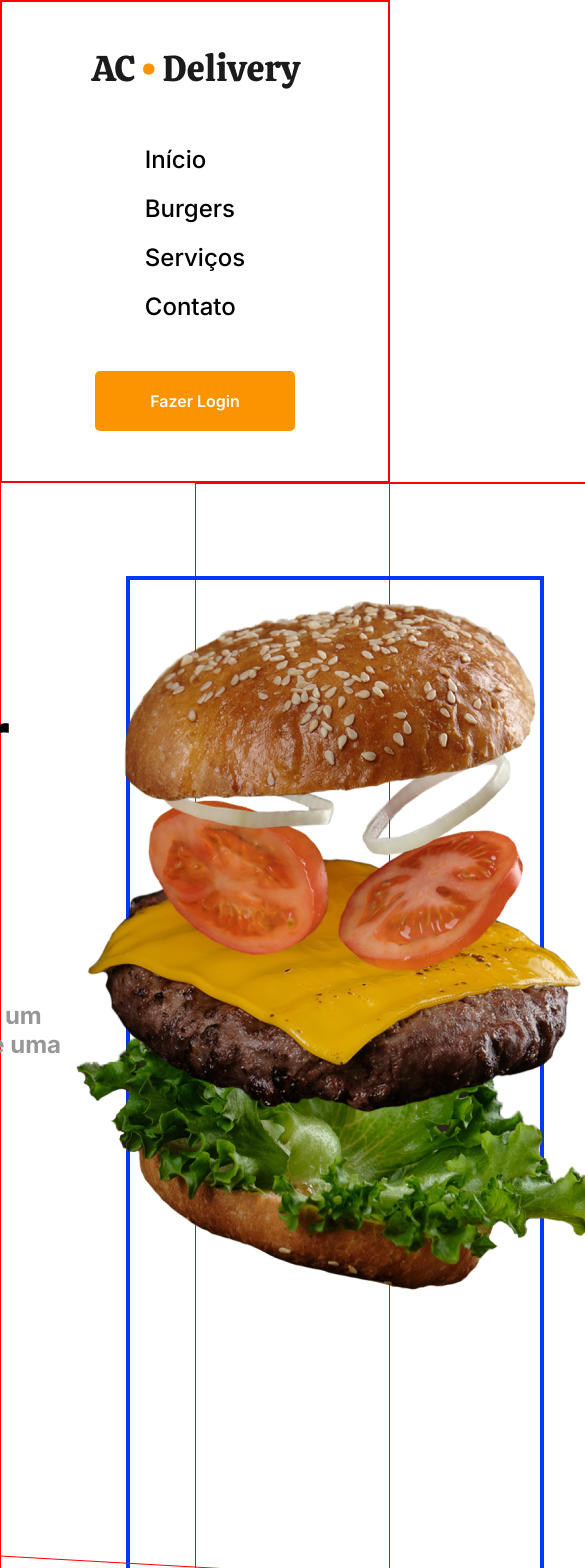
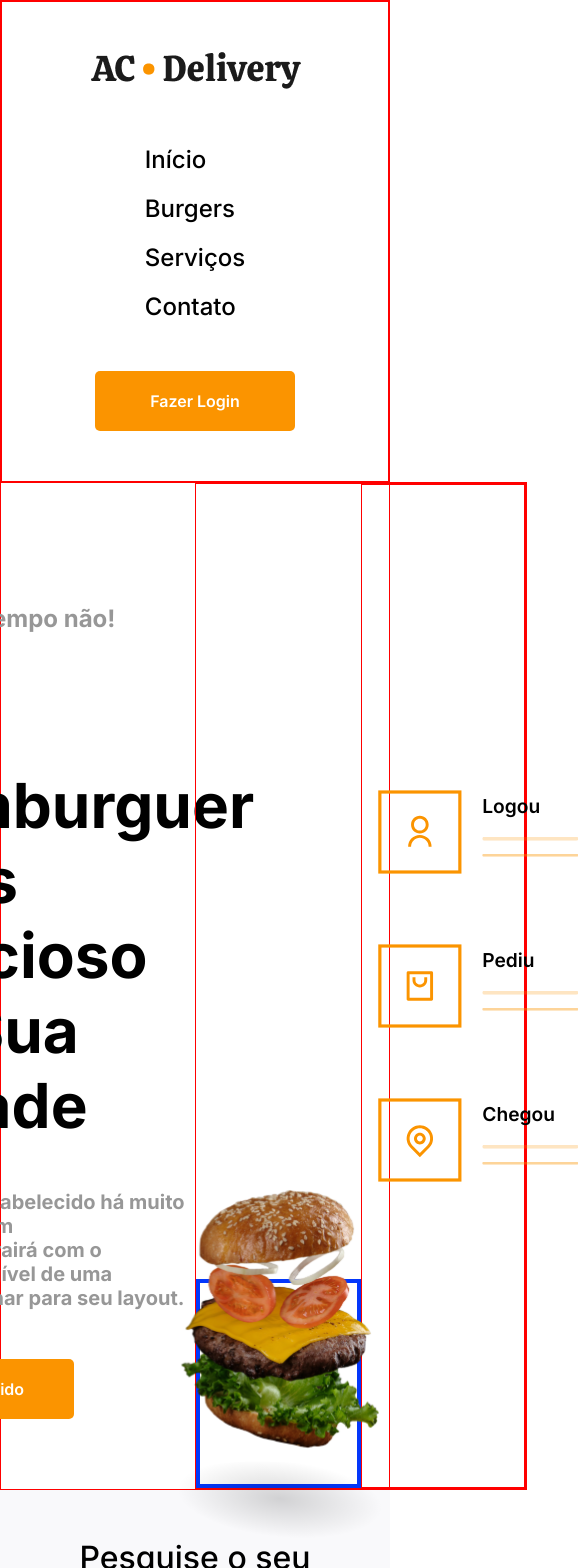
Before and after one commit to Toteck/AC-Delivery, a React (Vite) app: page / in a window 390 px wide. Shown: the top 1568 px of the page, 585 px wide, since content can reach past the window. Built offline with nearby package versions, Linux system fonts and the light colour scheme; a web font is replaced by a local one.

Commit message:
style: responsive para menu-side 1024px

```diff
--- a/src/App.css
+++ b/src/App.css
@@ -80,6 +80,8 @@
   font-size: 2.4rem;
 } */
 
+
+
 .menu-left h2 {
   font-size: 2.4rem;
   color: #979797;
@@ -137,6 +139,7 @@
 
 .menu-left {
   width: 50%;
+  padding: 0 1rem;
 }
 
 .menu-side .menu-right {
@@ -359,6 +362,44 @@ footer {
     max-width: 100%;
   }
 
+  .menu-left h1 {
+    font-size: 6.2rem;
+    font-family: Inter;
+    color: #000000;
+    margin-bottom: 4.7rem;
+  }
+
+  .menu-left h3 {
+    font-size: 2.0rem;
+    color: #979797;
+    font-family: Inter;
+    margin-bottom: 4.9rem;
+  }
+
+  .menu-side .menu-right .container-icones {
+    border: 1px solid red;
+    width: 50%;
+    display: flex;
+    justify-content: center;
+    flex-direction: column;
+  }
+
+  .menu-side .menu-right .hamburguer {
+    border: 4px solid #0337fb;
+    width: 50%;
+    display: flex;
+    align-items: end;
+    justify-content: center;
+    align-self: end;
+    top: 0.0rem;
+    left: -0rem;
+    position: relative;
+}
+
+  .menu-search{
+    padding: 0 1rem;
+  }
+
   .menu-search-row {
     flex-direction: column;
   }
--- a/src/App.jsx
+++ b/src/App.jsx
@@ -58,7 +58,7 @@ export default function App() {
         </div>
         <div className="menu-right">
           <div className="hamburguer">
-            <Hamburgao caminho={'./src/assets/img/burger-login-1.png'} />
+            <Hamburgao caminho={'./src/assets/img/hamburgao.svg'} />
           </div>
 
           <div className="container-icones">
--- a/src/components/Hamburgao/index.jsx
+++ b/src/components/Hamburgao/index.jsx
@@ -4,7 +4,6 @@ export function Hamburgao({caminho}) {
   return(
      <div className="h">
        <img className="burguer" src={caminho} alt="Logo do site" />
-       <div className='sombra'></div>
     </div>
   );
 }
--- a/src/components/Hamburgao/style.css
+++ b/src/components/Hamburgao/style.css
@@ -20,3 +20,10 @@
   border-radius: 81.943rem;
   background: radial-gradient(33.63% 33.63% at 32.27% 49.97%, rgba(0, 0, 0, 0.16) 0%, rgba(0, 0, 0, 0.00) 100%);
 }
+
+@media screen and (max-width: 1024px) {
+  .h .burguer {
+    max-width: 100%;
+    transform: scale(2);
+  }
+}
--- a/src/components/Icone/style.css
+++ b/src/components/Icone/style.css
@@ -36,3 +36,11 @@
   border: 4px solid #FB9400;
   padding: 2.6rem;
 }
+
+
+
+@media screen and (max-width: 1024px) {
+  .container-icone {
+    transform: scale(0.8);
+  }
+}
```
Also changed, not shown: src/assets/img/hamburgao.svg (added).
